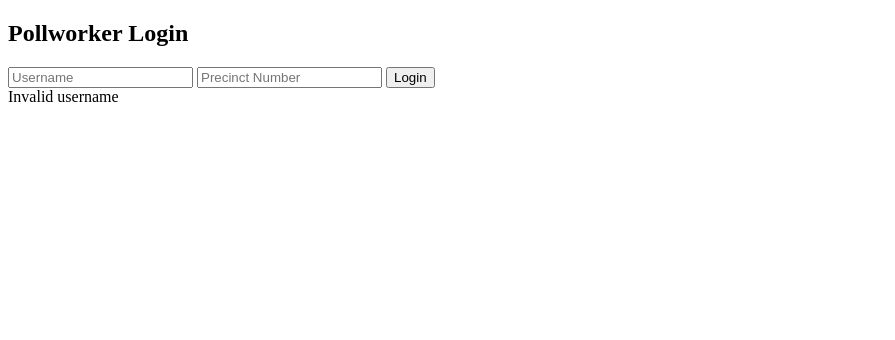
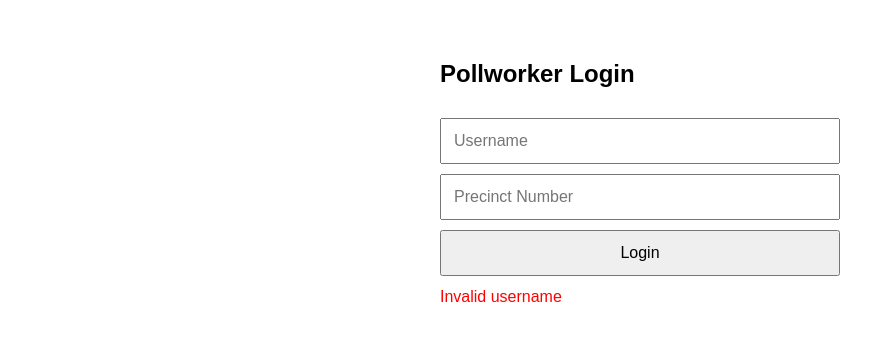
Before and after one commit to sheydeli/pollworker-tracker, a website: page public/login.html in a window 1280 px wide. Both pictures are taken after a click on the button "Login". Shown: the whole page, without its empty margins (0-895 px from the left). Drawn offline with Linux system fonts and the light colour scheme.

Commit message:
Update login.html

```diff
--- a/public/login.html
+++ b/public/login.html
@@ -1,14 +1,34 @@
 <!DOCTYPE html>
 <html>
 <head>
-<title>Login</title>
+  <meta charset="utf-8" />
+  <title>Pollworker Login</title>
+  <meta name="viewport" content="width=device-width, initial-scale=1.0">
+  <style>
+    body {
+      font-family: Arial, sans-serif;
+      padding: 40px;
+      max-width: 400px;
+      margin: auto;
+    }
+    input, button {
+      width: 100%;
+      padding: 12px;
+      margin-top: 10px;
+      font-size: 16px;
+      box-sizing: border-box;
+    }
+    #error {
+      color: red;
+      margin-top: 12px;
+    }
+  </style>
 </head>
 <body>
-
   <h2>Pollworker Login</h2>
 
-<input id="username" placeholder="Username">
-<input id="password" placeholder="Precinct Number">
+  <input id="username" placeholder="Username" />
+  <input id="password" placeholder="Precinct Number" type="password" />
 
   <button onclick="login()">Login</button>
 
@@ -16,24 +36,35 @@
 
   <script>
     async function login() {
-  const u = username.value;
-  const p = password.value;
+      const username = document.getElementById("username").value.trim();
+      const precinct = document.getElementById("password").value.trim();
+      const error = document.getElementById("error");
 
-  if (u !== "pollworker") {
+      error.innerText = "";
+
+      if (username !== "pollworker") {
         error.innerText = "Invalid username";
         return;
       }
 
-  const res = await fetch(`/assignment/${p}`);
+      if (!precinct) {
+        error.innerText = "Enter precinct number";
+        return;
+      }
+
+      try {
+        const res = await fetch(`/assignment/${encodeURIComponent(precinct)}`);
 
         if (!res.ok) {
           error.innerText = "Invalid precinct";
           return;
         }
 
-  window.location.href = `/precinct.html?precinct=${p}`;
+        window.location.href = `/precinct.html?precinct=${encodeURIComponent(precinct)}`;
+      } catch (err) {
+        error.innerText = "Error connecting";
+      }
     }
   </script>
-
 </body>
 </html>
```
Lines whose indentation alone changed are shown as unchanged.
